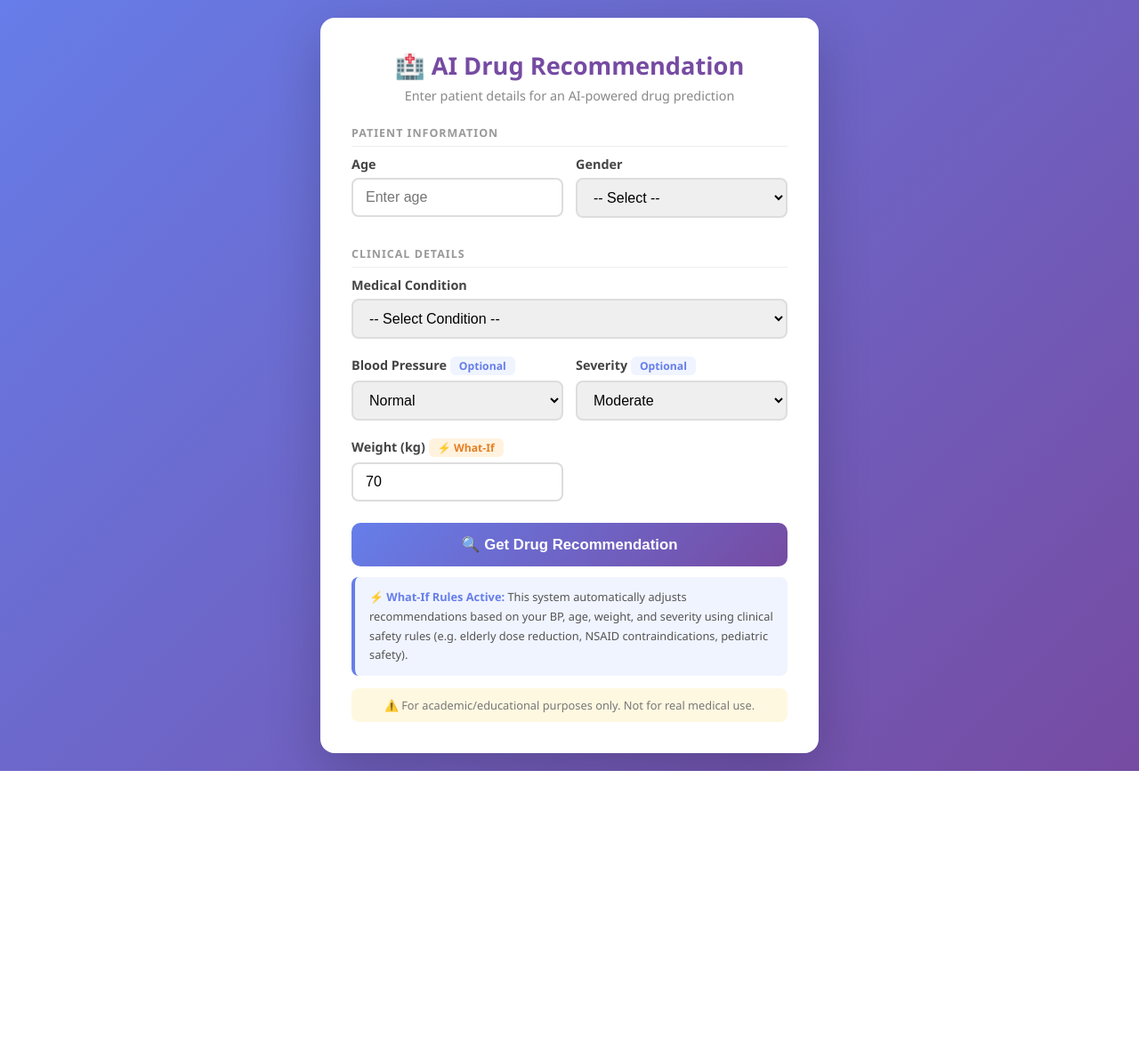
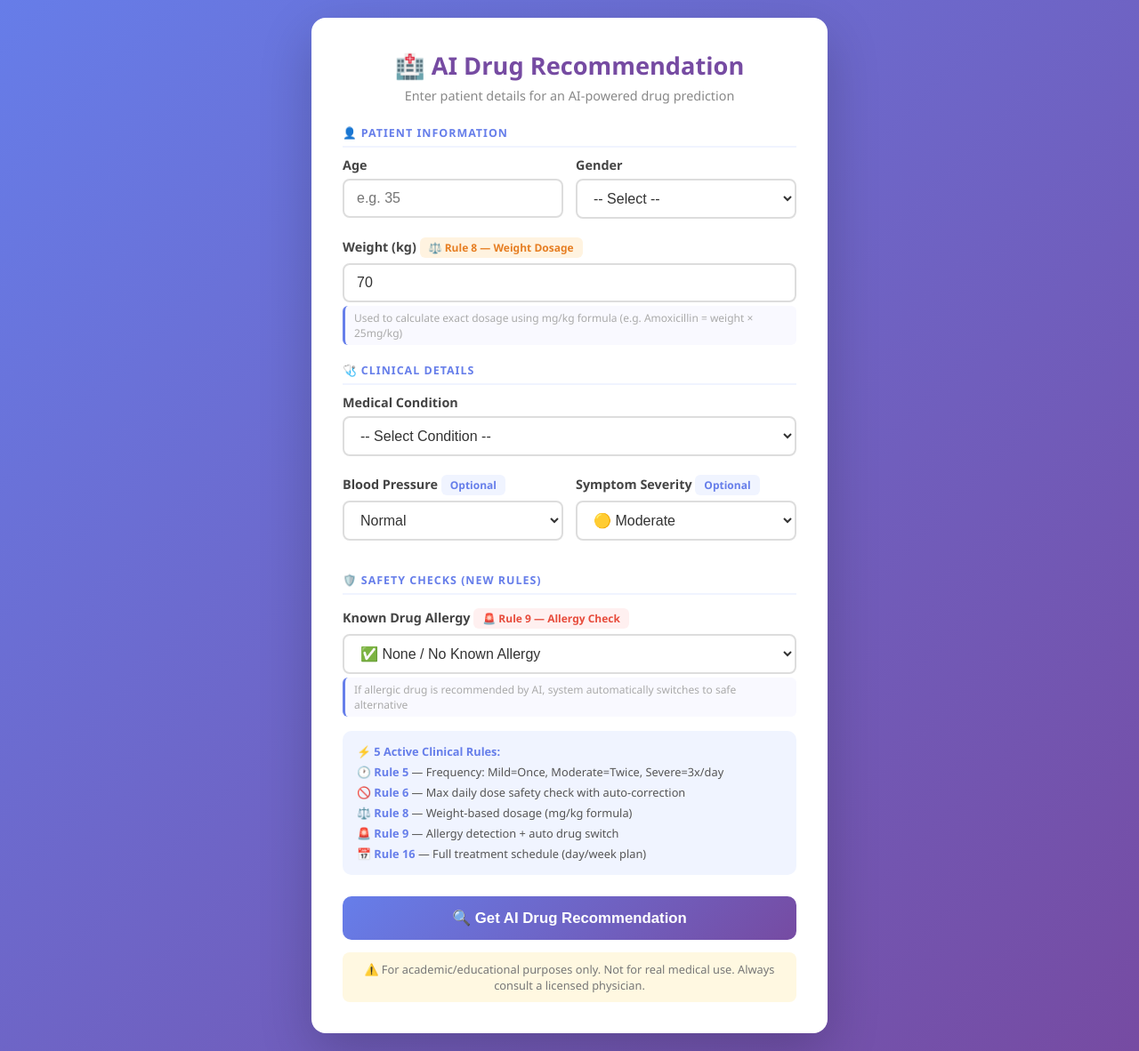
Before and after one commit to shyamprakash534/drug-recommendation, a Flask app: page / in a window 1280 px wide. Shown: the part 55-1237 px from the top of the page at 89% size. Before the commit the page ends 922 px from the top, so only its background shows below. Run offline with Flask 3, Linux system fonts and the light colour scheme; parts of the project's set-up code (start-up, migrations or seed data) failed here and were passed over.

Commit message:
Refactor index.html for improved layout and functionality
Refactor HTML structure and styles for better readability and organization. Added new sections for clinical details and safety checks, including drug allergy options.

```diff
--- a/templates/index.html
+++ b/templates/index.html
@@ -6,29 +6,57 @@
   <title>AI Drug Recommendation System</title>
   <style>
     *{box-sizing:border-box;margin:0;padding:0}
-    body{font-family:'Segoe UI',sans-serif;background:linear-gradient(135deg,#667eea,#764ba2);min-height:100vh;padding:20px}
+    body{font-family:'Segoe UI',sans-serif;
+         background:linear-gradient(135deg,#667eea,#764ba2);
+         min-height:100vh;padding:20px}
     nav{display:flex;justify-content:center;gap:12px;margin-bottom:20px;flex-wrap:wrap}
-    nav a{padding:8px 18px;background:rgba(255,255,255,0.2);color:white;border-radius:20px;text-decoration:none;font-size:.9rem;font-weight:600;transition:.3s}
-    nav a:hover,nav a.active{background:white;color:#764ba2}
-    .box{max-width:560px;margin:0 auto;background:white;border-radius:16px;padding:35px;box-shadow:0 20px 60px rgba(0,0,0,.2)}
+    nav a{padding:8px 18px;background:rgba(255,255,255,0.2);color:white;
+          border-radius:20px;text-decoration:none;font-size:.9rem;font-weight:600;
+          transition:.3s}
+    nav a:hover{background:rgba(255,255,255,0.4)}
+    nav a.active{background:white;color:#764ba2}
+    .box{max-width:580px;margin:0 auto;background:white;
+         border-radius:16px;padding:35px;
+         box-shadow:0 20px 60px rgba(0,0,0,.2)}
     h1{text-align:center;color:#764ba2;font-size:1.7rem;margin-bottom:6px}
     p.sub{text-align:center;color:#888;margin-bottom:24px;font-size:.9rem}
-    .row{display:flex;gap:14px}
-    .fg{margin-bottom:16px;flex:1}
+    .form-row{display:flex;gap:14px}
+    .form-row .fg{flex:1}
+    .fg{margin-bottom:16px}
     label{display:block;font-weight:600;color:#444;margin-bottom:6px;font-size:.9rem}
-    input,select{width:100%;padding:11px 14px;border:2px solid #ddd;border-radius:8px;font-size:1rem;transition:.3s}
-    input:focus,select:focus{outline:none;border-color:#667eea}
-    .sec{font-size:.78rem;font-weight:700;color:#999;text-transform:uppercase;letter-spacing:1px;margin:16px 0 10px;border-bottom:1px solid #eee;padding-bottom:6px}
-    .badge{display:inline-block;background:#f0f4ff;color:#667eea;border-radius:6px;padding:2px 10px;font-size:.76rem;font-weight:600;margin-top:4px}
-    .badge.orange{background:#fff3e0;color:#e67e22}
-    button{width:100%;padding:14px;margin-top:8px;background:linear-gradient(135deg,#667eea,#764ba2);color:white;border:none;border-radius:10px;font-size:1.05rem;font-weight:600;cursor:pointer;transition:.3s}
+    input,select{width:100%;padding:11px 14px;border:2px solid #ddd;
+                 border-radius:8px;font-size:1rem;transition:.3s;
+                 background:white;color:#333}
+    input:focus,select:focus{outline:none;border-color:#667eea;
+                              box-shadow:0 0 0 3px rgba(102,126,234,0.15)}
+    .badge{display:inline-block;border-radius:6px;padding:3px 10px;
+           font-size:.75rem;font-weight:700;margin-top:5px}
+    .badge-blue  {background:#f0f4ff;color:#667eea}
+    .badge-green {background:#f0fff4;color:#27ae60}
+    .badge-orange{background:#fff3e0;color:#e67e22}
+    .badge-red   {background:#fff0f0;color:#e74c3c}
+    button{width:100%;padding:14px;margin-top:10px;
+           background:linear-gradient(135deg,#667eea,#764ba2);
+           color:white;border:none;border-radius:10px;
+           font-size:1.05rem;font-weight:600;cursor:pointer;transition:.3s}
     button:hover{opacity:.9;transform:translateY(-1px)}
-    .warn{margin-top:14px;padding:10px;background:#fff8e1;border-radius:8px;font-size:.8rem;color:#777;text-align:center}
-    .whatif-info{margin-top:12px;padding:12px 16px;background:#f0f4ff;border-left:4px solid #667eea;border-radius:8px;font-size:.8rem;color:#555;line-height:1.7}
-    .whatif-info b{color:#667eea}
+    .warn{margin-top:14px;padding:10px;background:#fff8e1;
+          border-radius:8px;font-size:.8rem;color:#777;text-align:center}
+    .section-title{font-size:.78rem;font-weight:700;color:#999;
+                   text-transform:uppercase;letter-spacing:1px;
+                   margin:20px 0 10px;border-bottom:2px solid #f0f4ff;
+                   padding-bottom:6px;color:#667eea}
+    .rule-tip{font-size:.75rem;color:#aaa;margin-top:4px;
+              padding:5px 10px;background:#f9f9ff;border-radius:6px;
+              border-left:3px solid #667eea}
+    .info-box{background:#f0f4ff;border-radius:10px;padding:12px 16px;
+              margin:14px 0;font-size:.8rem;color:#555;line-height:1.8}
+    .info-box b{color:#667eea}
   </style>
 </head>
 <body>
+
+  <!-- Navigation -->
   <nav>
     <a href="/" class="active">🏠 Home</a>
     <a href="/dashboard">📊 Dashboard</a>
@@ -42,80 +70,122 @@
 
     <form action="/predict" method="POST">
 
-      <!-- ── Patient Information ── -->
-      <div class="sec">Patient Information</div>
-      <div class="row">
+      <!-- ── SECTION 1: Patient Information ── -->
+      <div class="section-title">👤 Patient Information</div>
+
+      <div class="form-row">
         <div class="fg">
           <label>Age</label>
-          <input type="number" name="age" placeholder="Enter age"
-                 min="1" max="120" required/>
+          <input type="number" name="age"
+                 placeholder="e.g. 35" min="1" max="120" required/>
         </div>
         <div class="fg">
           <label>Gender</label>
           <select name="gender" required>
             <option value="" disabled selected>-- Select --</option>
-            <option>Female</option>
-            <option>Male</option>
+            <option value="Female">Female</option>
+            <option value="Male">Male</option>
           </select>
         </div>
       </div>
 
-      <!-- ── Clinical Details ── -->
-      <div class="sec">Clinical Details</div>
+      <!-- Rule 8: Weight for mg/kg dosage -->
+      <div class="fg">
+        <label>
+          Weight (kg)
+          <span class="badge badge-orange">⚖️ Rule 8 — Weight Dosage</span>
+        </label>
+        <input type="number" name="weight"
+               placeholder="e.g. 70" min="10" max="250"
+               value="70" required/>
+        <div class="rule-tip">
+          Used to calculate exact dosage using mg/kg formula
+          (e.g. Amoxicillin = weight × 25mg/kg)
+        </div>
+      </div>
+
+      <!-- ── SECTION 2: Clinical Details ── -->
+      <div class="section-title">🩺 Clinical Details</div>
+
       <div class="fg">
         <label>Medical Condition</label>
         <select name="condition" required>
           <option value="" disabled selected>-- Select Condition --</option>
-          <option>Diabetes</option>
-          <option>Depression</option>
-          <option>Hypertension</option>
-          <option>Infection</option>
-          <option>Pain Relief</option>
+          <option value="Diabetes">🩸 Diabetes</option>
+          <option value="Depression">🧠 Depression</option>
+          <option value="Hypertension">❤️ Hypertension</option>
+          <option value="Infection">🦠 Infection</option>
+          <option value="Pain Relief">💊 Pain Relief</option>
         </select>
       </div>
 
-      <div class="row">
+      <div class="form-row">
         <div class="fg">
-          <label>Blood Pressure <span class="badge">Optional</span></label>
+          <label>
+            Blood Pressure
+            <span class="badge badge-blue">Optional</span>
+          </label>
           <select name="blood_pressure">
-            <option>Normal</option>
-            <option>Low</option>
-            <option>High</option>
+            <option value="Normal">Normal</option>
+            <option value="Low">Low</option>
+            <option value="High">High</option>
           </select>
         </div>
         <div class="fg">
-          <label>Severity <span class="badge">Optional</span></label>
+          <label>
+            Symptom Severity
+            <span class="badge badge-blue">Optional</span>
+          </label>
           <select name="severity">
-            <option>Mild</option>
-            <option selected>Moderate</option>
-            <option>Severe</option>
+            <option value="Mild">🟢 Mild</option>
+            <option value="Moderate" selected>🟡 Moderate</option>
+            <option value="Severe">🔴 Severe</option>
           </select>
         </div>
       </div>
 
-      <!-- ── Weight (NEW — needed for What-If rules) ── -->
-      <div class="row">
-        <div class="fg">
-          <label>Weight (kg) <span class="badge orange">⚡ What-If</span></label>
-          <input type="number" name="weight" placeholder="e.g. 70"
-                 min="20" max="200" value="70" required/>
-        </div>
-        <div class="fg">
-          <!-- spacer to keep layout balanced -->
+      <!-- ── SECTION 3: Safety Checks ── -->
+      <div class="section-title">🛡️ Safety Checks (New Rules)</div>
+
+      <!-- Rule 9: Drug Allergy -->
+      <div class="fg">
+        <label>
+          Known Drug Allergy
+          <span class="badge badge-red">🚨 Rule 9 — Allergy Check</span>
+        </label>
+        <select name="allergy">
+          <option value="None">✅ None / No Known Allergy</option>
+          <option value="Penicillin">🚫 Penicillin → switches Amoxicillin to Azithromycin</option>
+          <option value="NSAID">🚫 NSAID → switches Ibuprofen to Paracetamol</option>
+          <option value="Opioid">🚫 Opioid → switches Tramadol to Ibuprofen</option>
+          <option value="Sulfa">🚫 Sulfa → switches Ciprofloxacin to Azithromycin</option>
+          <option value="Metformin">🚫 Metformin intolerance → switches to Glipizide</option>
+        </select>
+        <div class="rule-tip">
+          If allergic drug is recommended by AI, system automatically
+          switches to safe alternative
         </div>
       </div>
 
-      <button type="submit">🔍 Get Drug Recommendation</button>
+      <!-- Active Rules Info Box -->
+      <div class="info-box">
+        ⚡ <b>5 Active Clinical Rules:</b><br/>
+        🕐 <b>Rule 5</b> — Frequency: Mild=Once, Moderate=Twice, Severe=3x/day<br/>
+        🚫 <b>Rule 6</b> — Max daily dose safety check with auto-correction<br/>
+        ⚖️ <b>Rule 8</b> — Weight-based dosage (mg/kg formula)<br/>
+        🚨 <b>Rule 9</b> — Allergy detection + auto drug switch<br/>
+        📅 <b>Rule 16</b> — Full treatment schedule (day/week plan)
+      </div>
+
+      <button type="submit">🔍 Get AI Drug Recommendation</button>
+
     </form>
 
-    <!-- What-If info note -->
-    <div class="whatif-info">
-      ⚡ <b>What-If Rules Active:</b> This system automatically adjusts recommendations
-      based on your BP, age, weight, and severity using clinical safety rules
-      (e.g. elderly dose reduction, NSAID contraindications, pediatric safety).
+    <div class="warn">
+      ⚠️ For academic/educational purposes only. Not for real medical use.
+      Always consult a licensed physician.
     </div>
+  </div>
 
-    <div class="warn">⚠️ For academic/educational purposes only. Not for real medical use.</div>
-  </div>
 </body>
 </html>
```
